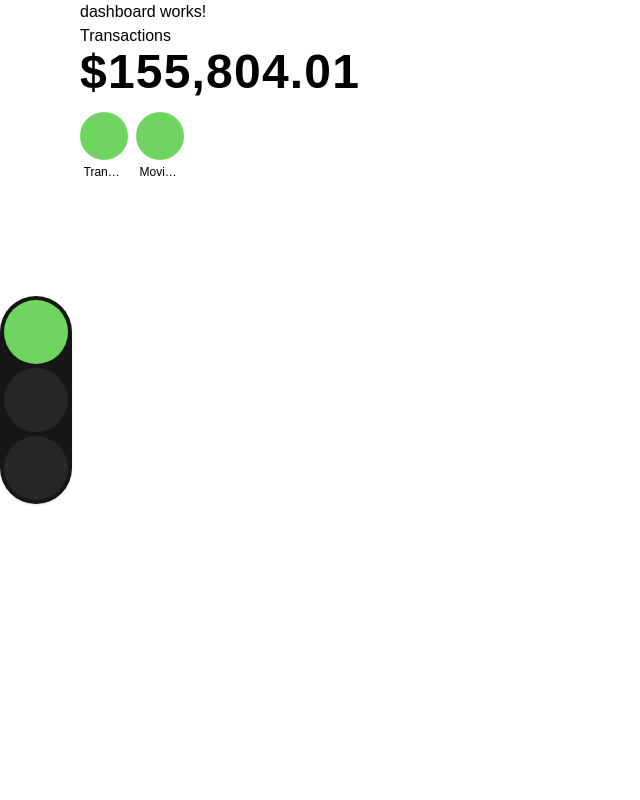
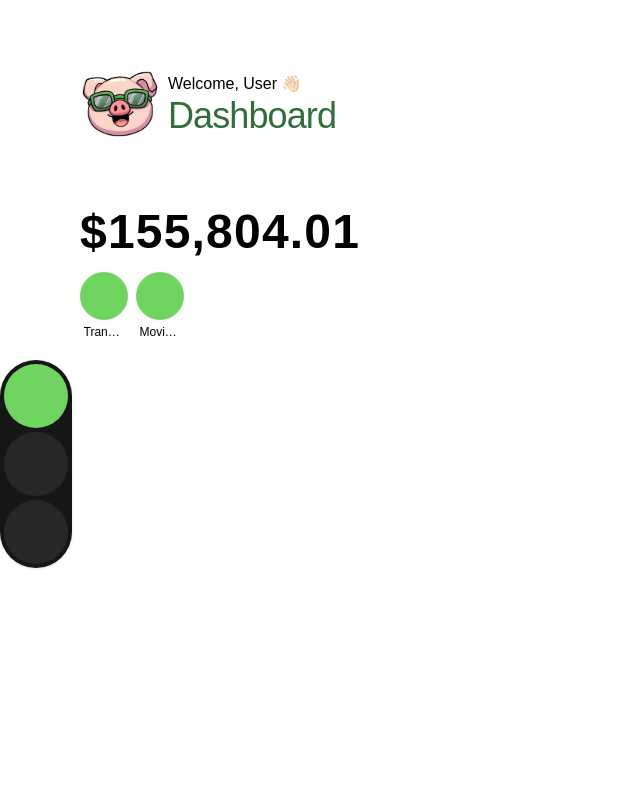
Before and after one commit to No-Country-simulation/c21-27-n-java-angular, an Angular app in the folder frontend/: page /dashboard in a window 1280 px wide. Shown: the top 800 px of the page, without its empty margins (0-640 px from the left). Built offline with nearby package versions, Linux system fonts and the light colour scheme.

Commit message:
feat(fe): add dashboard header

```diff
--- /dev/null
+++ b/frontend/src/app/features/dashboard/components/header/header.component.html
@@ -0,0 +1,5 @@
+<img class="img" src="images/isotipo@OB.webp" alt="logo">
+<div class="text">
+  <p class="text__greeting">Welcome, <span>User</span> 👋🏻</p>
+  <h1 [ngClass]="['text__title', obHeading({tag: 'h1'}) ]">Dashboard</h1>
+</div>
--- /dev/null
+++ b/frontend/src/app/features/dashboard/components/header/header.component.scss
@@ -0,0 +1,12 @@
+:host {
+  @apply hidden lg:flex;
+  @apply w-fit gap-2 justify-center items-center;
+  @apply my-16;
+}
+
+.img {
+  @apply w-20 h-auto;
+}
+
+.text {
+}
--- /dev/null
+++ b/frontend/src/app/features/dashboard/components/header/header.component.ts
@@ -0,0 +1,14 @@
+import { NgClass } from '@angular/common';
+import { Component } from '@angular/core';
+import { OB_TEXT_HEADINGS } from '@styles/obTexts.tv';
+
+@Component({
+  selector: 'app-header',
+  standalone: true,
+  imports: [NgClass],
+  templateUrl: './header.component.html',
+  styleUrl: './header.component.scss',
+})
+export class HeaderComponent {
+  obHeading = OB_TEXT_HEADINGS;
+}
--- a/frontend/src/app/features/dashboard/dashboard.component.html
+++ b/frontend/src/app/features/dashboard/dashboard.component.html
@@ -1,4 +1,2 @@
-<h1>dashboard works!</h1>
-<h2>Transactions</h2>
-
+<app-header />
 <app-account-balance />
--- a/frontend/src/app/features/dashboard/dashboard.component.ts
+++ b/frontend/src/app/features/dashboard/dashboard.component.ts
@@ -1,11 +1,12 @@
 import { Component } from '@angular/core';
 
 import { AccountBalanceComponent } from './components/account-balance/account-balance.component';
+import { HeaderComponent } from './components/header/header.component';
 
 @Component({
   selector: 'app-dashboard',
   standalone: true,
-  imports: [AccountBalanceComponent],
+  imports: [AccountBalanceComponent, HeaderComponent],
   templateUrl: './dashboard.component.html',
   styleUrl: './dashboard.component.scss',
 })
--- a/frontend/src/app/styles/obTexts.tv.ts
+++ b/frontend/src/app/styles/obTexts.tv.ts
@@ -1,11 +1,11 @@
 import { tv, VariantProps } from 'tailwind-variants';
 
 export const OB_TEXT_HEADINGS = tv({
-  base: 'font-bold tracking-tight',
+  base: 'tracking-tight',
   variants: {
     tag: {
-      h1: 'tracking-tight text-2xl lg:text-3xl lg:text-ob-title-medium-green',
-      h2: 'tracking-tight',
+      h1: 'text-ob-title-medium-green text-3xl lg:text-4xl',
+      h2: '',
     },
     color: {},
   },
```
Also changed, not shown: 1 other file (tests, documents, lock files or other folders).
